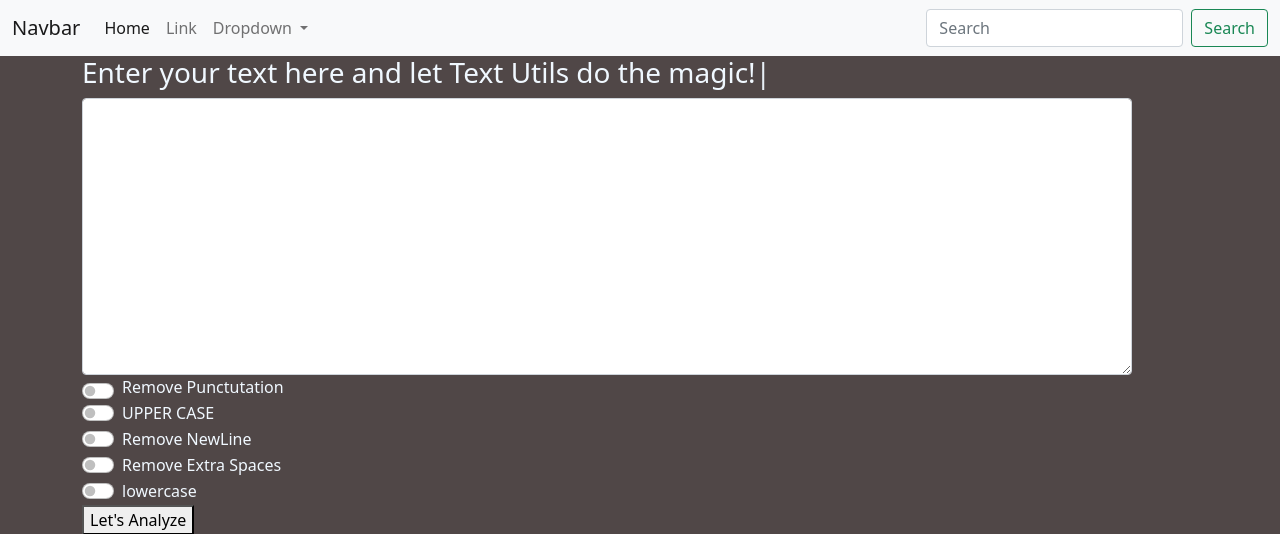
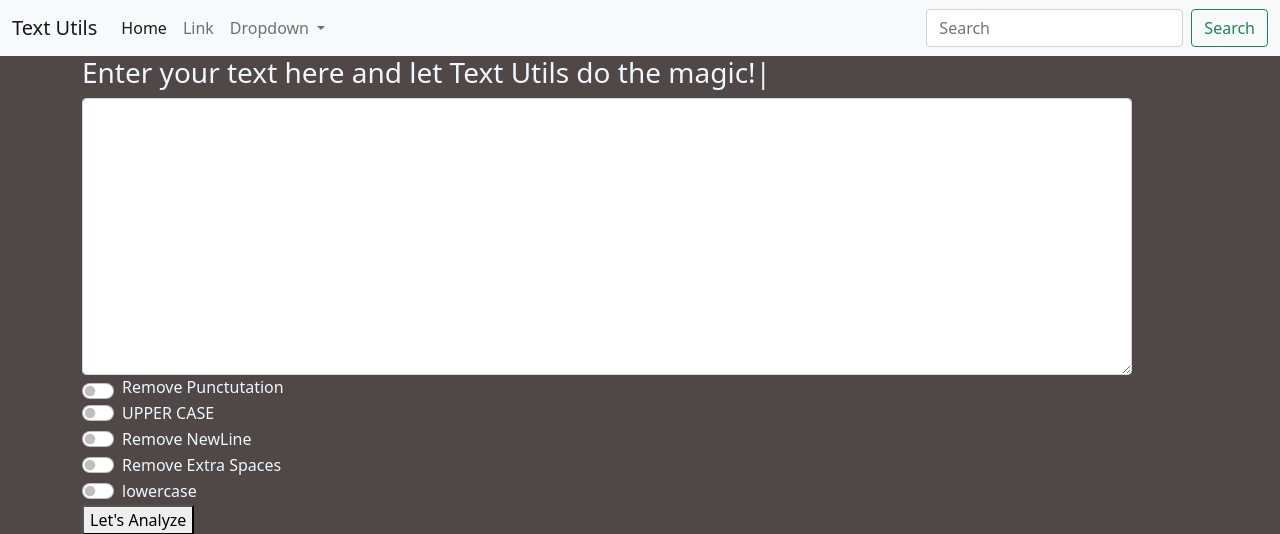
Before and after one commit to kishanmak2021/Text-Utils, a Django app: page / in a window 1280 px wide. Shown: the top 534 px of the page. Run offline with Django 3.2, Linux system fonts and the light colour scheme.

Commit message:
Added Navbar Title

```diff
--- a/templates/index.html
+++ b/templates/index.html
@@ -46,7 +46,7 @@
 
     <nav class="navbar navbar-expand-lg navbar-light bg-light">
         <div class="container-fluid">
-            <a class="navbar-brand" href="#">Navbar</a>
+            <a class="navbar-brand" href="#">Text Utils</a>
             <button class="navbar-toggler" type="button" data-bs-toggle="collapse" data-bs-target="#navbarSupportedContent" aria-controls="navbarSupportedContent" aria-expanded="false" aria-label="Toggle navigation">
           <span class="navbar-toggler-icon"></span>
         </button>
```
